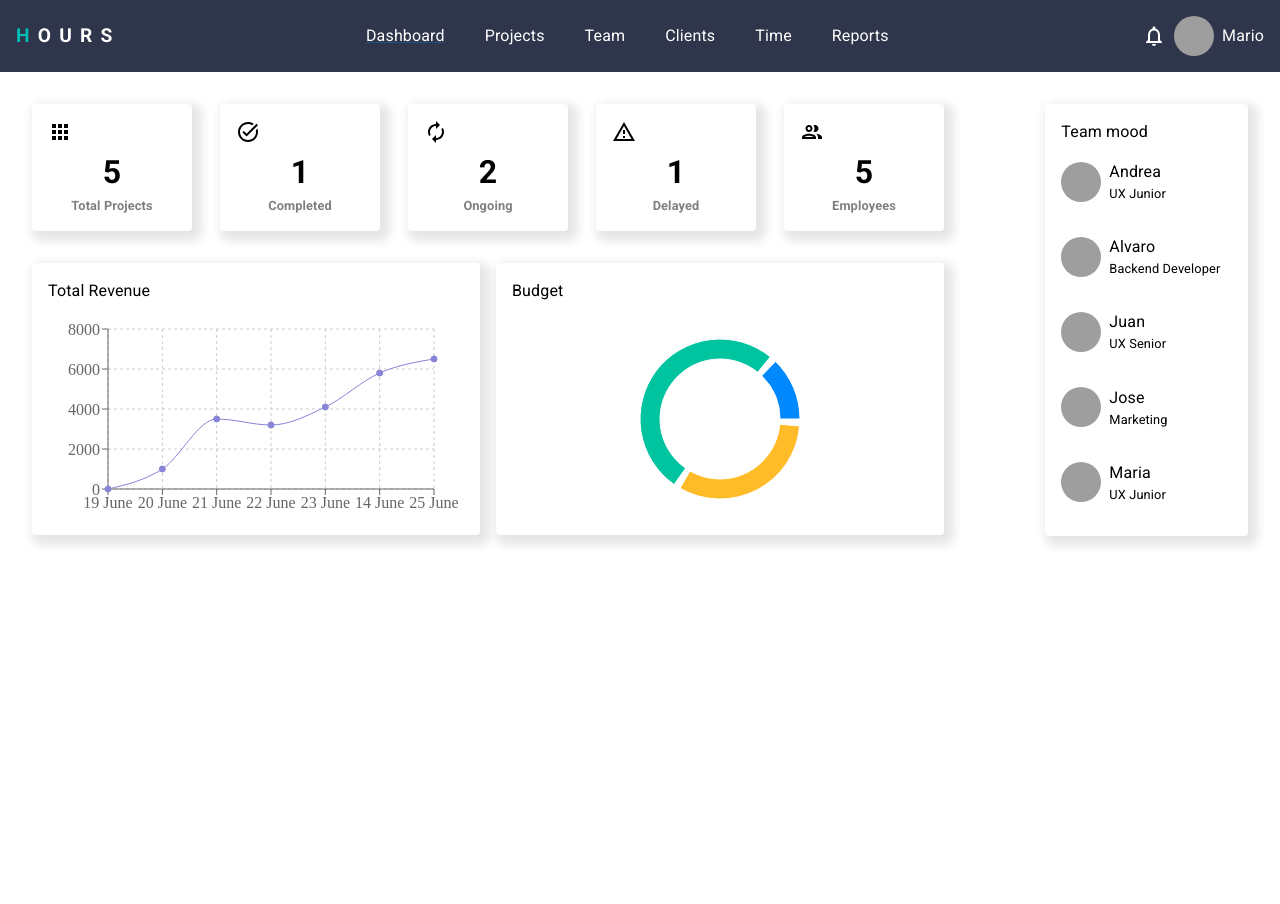
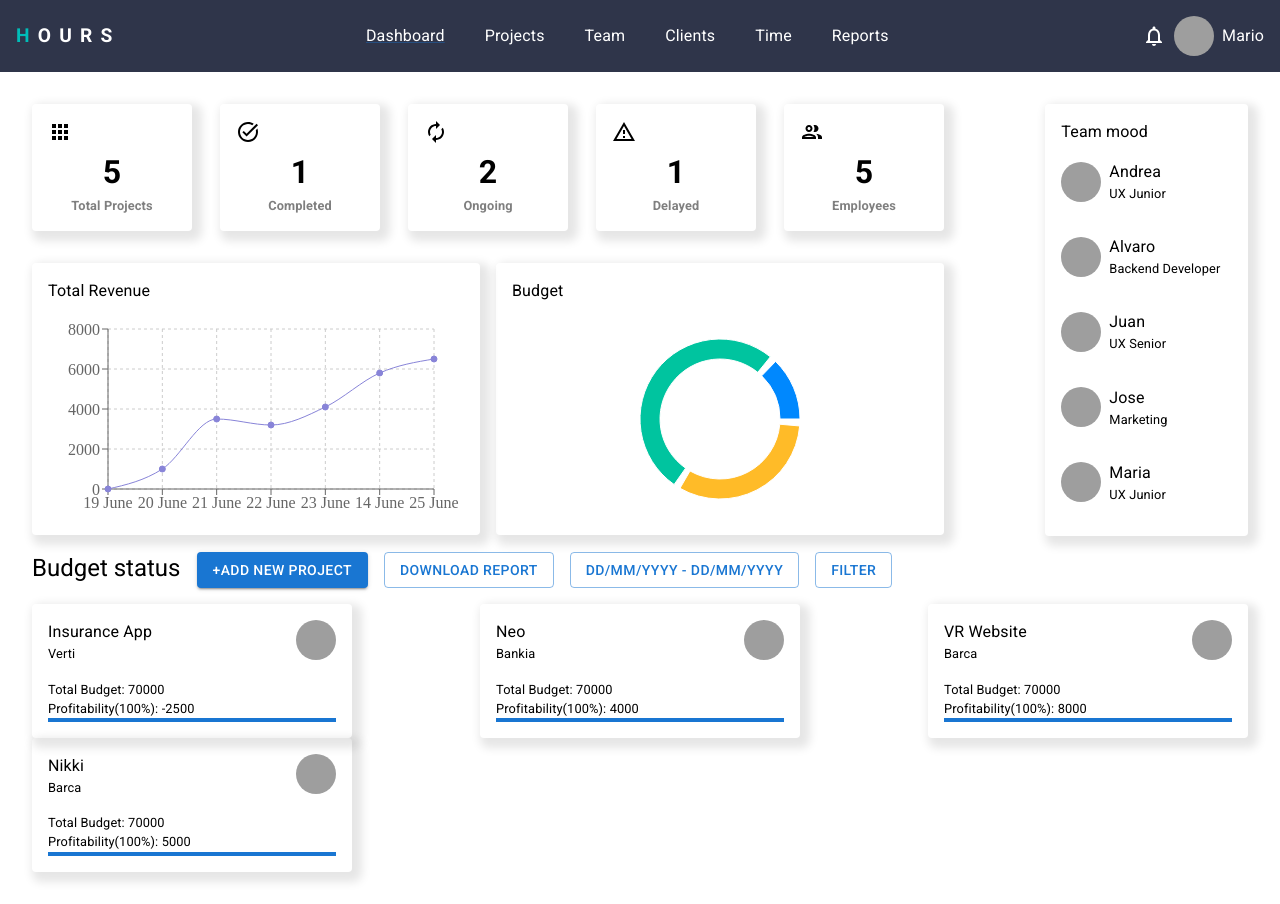
Before and after one commit to tuhindas30/project-manager-dashboard, a React (Vite) app: page / in a window 1280 px wide. Before the commit the page ends 800 px from the top, so only its background shows below. Built offline with nearby package versions, Linux system fonts and the light colour scheme; grey boxes are pictures that could not be loaded.

Commit message:
Add budget status section

```diff
--- a/src/App.tsx
+++ b/src/App.tsx
@@ -1,6 +1,6 @@
 import "./App.css";
 import Navbar from "./components/Navbar";
-import { Avatar, Box, Grid2, styled, Typography } from "@mui/material";
+import { Avatar, Box, Button, Grid2, styled, Typography } from "@mui/material";
 import AppsOutlinedIcon from "@mui/icons-material/AppsOutlined";
 import GroupOutlinedIcon from "@mui/icons-material/GroupOutlined";
 import ReportProblemOutlinedIcon from "@mui/icons-material/ReportProblemOutlined";
@@ -9,6 +9,8 @@ import TaskAltOutlinedIcon from "@mui/icons-material/TaskAltOutlined";
 import RevenueChart from "./components/RevenueChart";
 import BudgetChart from "./components/BudgetChart";
 import employeeData from "./data/employees.json";
+import projectData from "./data/projects.json";
+import BudgetCard from "./components/BudgetCard";
 
 const headerCardData = [
   {
@@ -113,6 +115,26 @@ function App() {
             </StyledCard>
           </Grid2>
         </Grid2>
+        <Grid2 gap={2} marginBlock={"1rem"} container>
+          <Typography variant="h5">Budget status</Typography>
+          <Button variant="contained">+Add New Project</Button>
+          <Button variant="outlined">Download Report</Button>
+          <Button variant="outlined">dd/mm/yyyy - dd/mm/yyyy</Button>
+          <Button variant="outlined">Filter</Button>
+        </Grid2>
+        <Grid2 justifyContent={"space-between"} container>
+          {projectData.map(
+            ({ id, name, description, budget, profitability }) => (
+              <BudgetCard
+                key={id}
+                name={name}
+                description={description}
+                budget={budget}
+                profitability={profitability}
+              />
+            )
+          )}
+        </Grid2>
       </Box>
     </>
   );
--- /dev/null
+++ b/src/components/BudgetCard.tsx
@@ -0,0 +1,47 @@
+import {
+  Avatar,
+  Grid2,
+  LinearProgress,
+  styled,
+  Typography,
+} from "@mui/material";
+
+interface BudgetCardProps {
+  name: string;
+  description: string;
+  budget: number;
+  profitability: number;
+}
+
+const StyledCard = styled(Grid2)(() => ({
+  padding: "1rem",
+  boxShadow: "5px 5px 10px 5px rgba(0,0,0,0.1)",
+  borderRadius: "0.25rem",
+  minWidth: "20rem",
+}));
+
+const BudgetCard = ({
+  name,
+  description,
+  budget,
+  profitability,
+}: BudgetCardProps) => {
+  return (
+    <StyledCard>
+      <Grid2 justifyContent={"space-between"} marginBottom={"1rem"} container>
+        <Grid2>
+          <Typography>{name}</Typography>
+          <Typography fontSize={"0.8rem"}>{description}</Typography>
+        </Grid2>
+        <Avatar alt="Mario" src="/static/images/avatar/1.jpg" />
+      </Grid2>
+      <Typography fontSize={"0.8rem"}>Total Budget: {budget}</Typography>
+      <Typography fontSize={"0.8rem"}>
+        Profitability(100%): {profitability}
+      </Typography>
+      <LinearProgress variant="determinate" value={100} />
+    </StyledCard>
+  );
+};
+
+export default BudgetCard;
```
